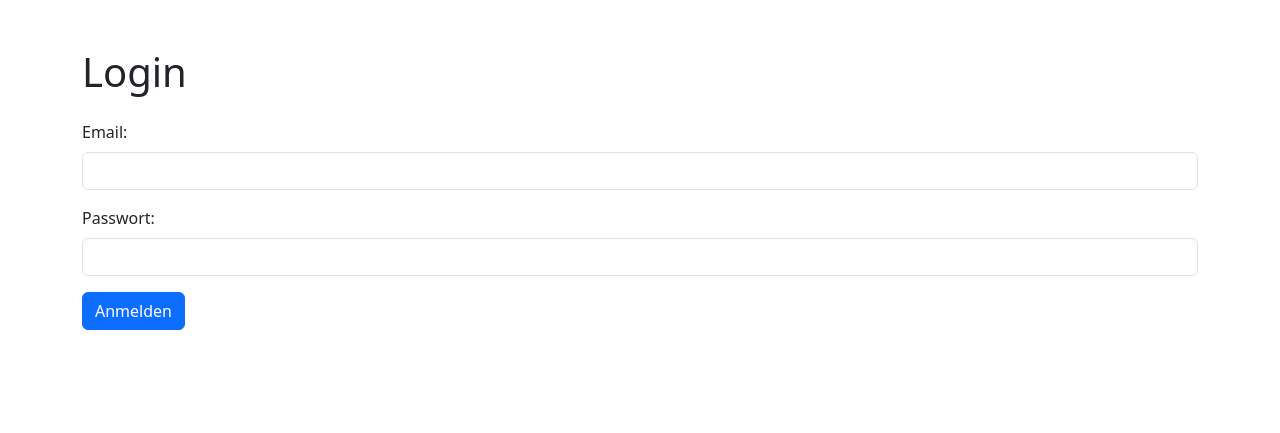
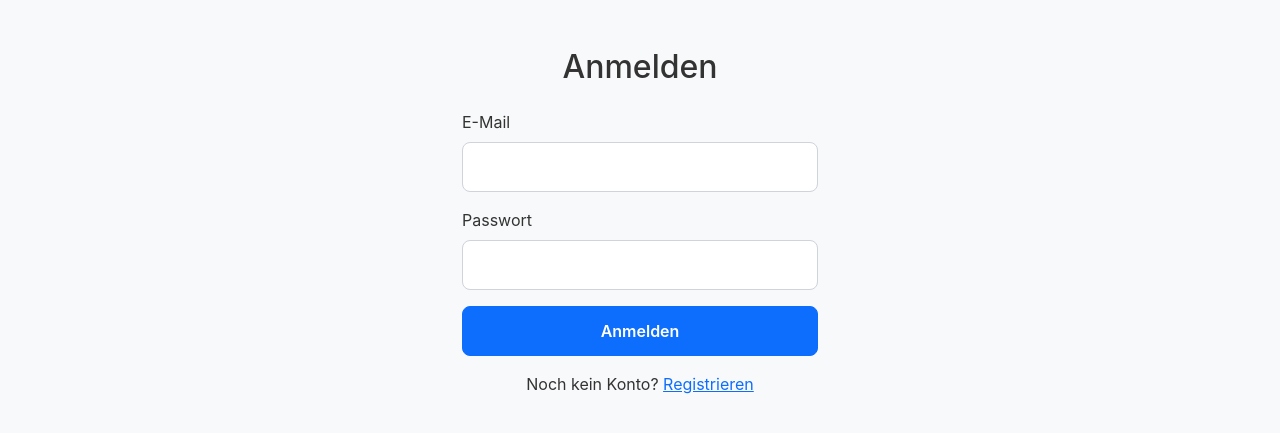
Before and after one commit to jackl1304/News, a Flask app: page /login in a window 1280 px wide. Shown: the top 433 px of the page. Run offline with Flask 3, Linux system fonts and the light colour scheme; parts of the project's set-up code (start-up, migrations or seed data) failed here and were passed over.

Commit message:
Update login.html

```diff
--- a/medtech_newsletter/templates/login.html
+++ b/medtech_newsletter/templates/login.html
@@ -1,37 +1,22 @@
-<!DOCTYPE html>
-<html>
-<head>
-    <title>Login</title>
-    <link href="https://cdn.jsdelivr.net/npm/bootstrap@5.3.0/dist/css/bootstrap.min.css" rel="stylesheet" integrity="sha384-9ndCyUaIbzAi2FUVXJi0CjmCapSmO7SnpJef0486qhLnuZ2cdeRhO02iuK6FUUVM" crossorigin="anonymous">
-</head>
-<body>
-    <div class="container">
-        <h1 class="mt-5">Login</h1>
-
-        {% with messages = get_flashed_messages() %}
-          {% if messages %}
-            <ul class="flashes list-unstyled">
-            {% for message in messages %}
-              <li class="alert alert-danger">{{ message }}</li>
-            {% endfor %}
-            </ul>
-          {% endif %}
-        {% endwith %}
-
+{% extends "base.html" %}
+{% block title %}Anmelden{% endblock %}
+{% block content %}
+<div class="row justify-content-center">
+    <div class="col-md-4">
+        <h2 class="text-center">Anmelden</h2>
         <form method="post" action="{{ url_for('login') }}" class="mt-4">
             <div class="mb-3">
-                <label for="email" class="form-label">Email:</label>
-                <input type="email" id="email" name="email" class="form-control" required>
+                <label for="email" class="form-label">E-Mail</label>
+                <input type="email" class="form-control" id="email" name="email" required>
             </div>
 
             <div class="mb-3">
-                <label for="password" class="form-label">Passwort:</label>
-                <input type="password" id="password" name="password" class="form-control" required>
+                <label for="password" class="form-label">Passwort</label>
+                <input type="password" class="form-control" id="password" name="password" required>
             </div>
-
-            <button type="submit" class="btn btn-primary">Anmelden</button>
+            <button type="submit" class="btn btn-primary w-100">Anmelden</button>
         </form>
+        <p class="text-center mt-3">Noch kein Konto? <a href="{{ url_for('register') }}">Registrieren</a></p>
     </div>
-    <script src="https://cdn.jsdelivr.net/npm/bootstrap@5.3.0/dist/js/bootstrap.bundle.min.js" integrity="sha384-geWF76RCwLtnZ8qwWowPQNguL3RmwHVBC9FhGdlKrxdiJJigb/j/68SIy3Te4Bkz" crossorigin="anonymous"></script>
-</body>
-</html>
+</div>
+{% endblock %}
```
